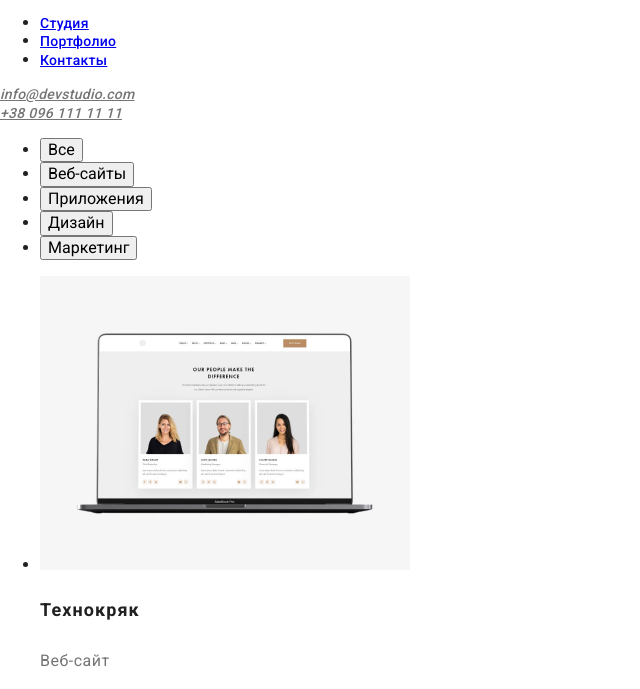
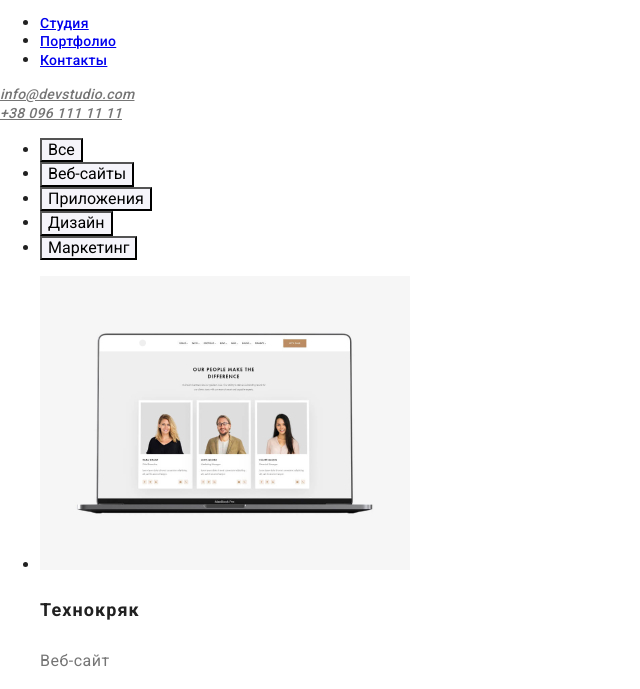
Before and after one commit to Andrii-Syrovets/goit-markup-hw-02, a plain HTML site: page portfolio.html in a window 1280 px wide. Shown: the part 33-722 px from the top of the page, without its empty margins (0-640 px from the left). Drawn offline with nearby package versions, Linux system fonts and the light colour scheme.

Commit message:
Update style.css

```diff
--- a/css/style.css
+++ b/css/style.css
@@ -7,6 +7,7 @@
     --active-color: #2196F3 ;
     --banner-footer-background: #2F303A;
     --footer-contact-color: #ffffff99;
+    --buuton-portfolio-background: #F5F4FA;
 }
 
 body{
@@ -192,6 +193,10 @@ color: var(--footer-contact-color);
 
 /* !portfolio.html*/
 
+.button {
+    background-color: var(--buuton-portfolio-background) ;
+}
+
 .button:hover,
 .button:focus {
     color: #FFFFFF ;
```
